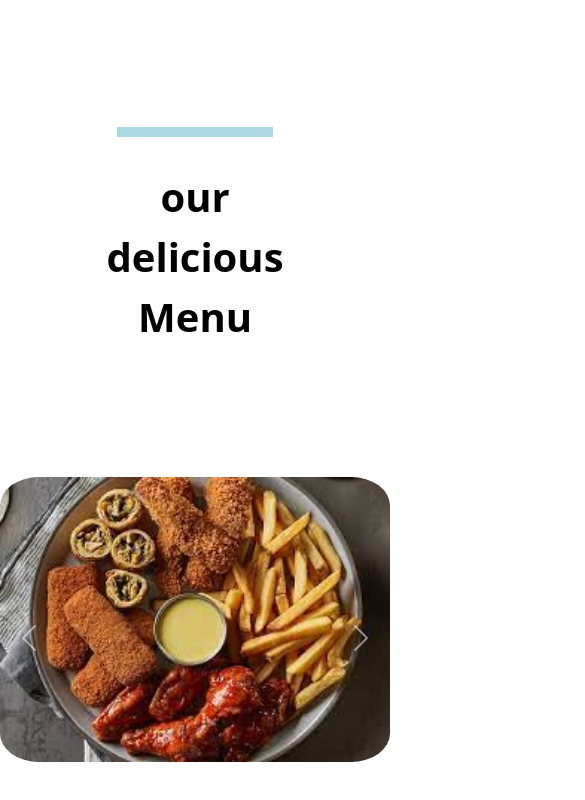
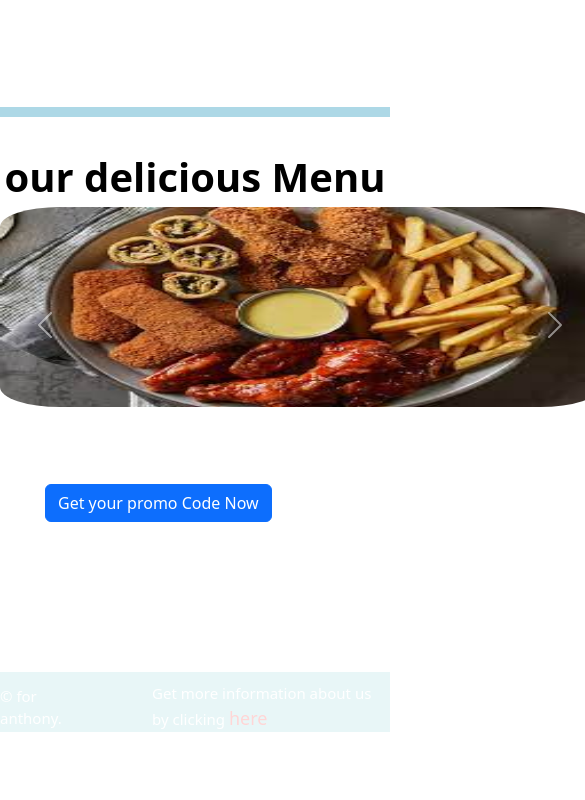
Before and after one commit to anthony12ach/Roadster-dinner, a plain HTML site: page index.html in a window 390 px wide. Shown: the part 1525-2325 px from the top of the page, 585 px wide, since content can reach past the window. After the commit the page ends 2273 px from the top, so only its background shows below. Drawn offline with nearby package versions, Linux system fonts and the light colour scheme.

Commit message:
footer and caroussel and promo added, will start with the contact

```diff
--- a/index.html
+++ b/index.html
@@ -15,6 +15,8 @@
   <link href="style.css" rel="stylesheet">
   <link href='https://fonts.googleapis.com/css?family=Vollkorn' rel='stylesheet' type='text/css'>
 
+  <!-- jqery link -->
+  <script src="https://ajax.googleapis.com/ajax/libs/jquery/1.11.3/jquery.min.js"></script>
 </head>
 
 <body>
@@ -24,7 +26,7 @@
     <source src="images/BusyRestaurantinEveningVidevo_preview.mp4" type="video/mp4">
   </video>
   <!-- create navigation bar With scrollspy-->
-  <nav class="navbar navbar-expand-lg .bg-dark-subtle ">
+  <nav class="navbar navbar-expand-lg .bg-dark-subtle " id="mynavbar">
     <div class="container-fluid">
       <a class="navbar-brand" href="#">
         <img src="images/roadster-diner-logo.png" alt="logo">
@@ -100,19 +102,19 @@
 
     <div class="carousel-inner mx-auto">
 
-      <div class="carousel-item active">
+      <div class="carousel-item active item">
         <img src="images/img2.jpeg" class="d-block w-100" alt="Super sampler">
         <h2>Super Sampler</h2>
       </div>
-      <div class="carousel-item ">
+      <div class="carousel-item  item">
         <img src="images/CHICKEN-STRIPS.webp" class="d-block w-100" alt="chiken strips">
         <h2>chiken strips</h2>
       </div>
-      <div class="carousel-item">
+      <div class="carousel-item item">
         <img src="images/MIGHTY-CHICKEN.webp" class="d-block w-100" alt="might chiken">
         <h2>mighty chiken</h2>
       </div>
-      <div class="carousel-item">
+      <div class="carousel-item item">
         <a target="_blank"
           href="https://loyaltyfeed.com/survey/deliverymenurd/roadsterdelivery?layout=launcherh#item=0"> <img
             src="images/menu logo.png" class="d-block w-100" alt="might chiken"></a>
@@ -123,7 +125,9 @@
             full menu: press me
           </a>
         </h2>
+
       </div>
+
     </div>
 
     <button class="carousel-control-prev" type="button" data-bs-target="#Menu1" data-bs-slide="prev">
@@ -136,22 +140,20 @@
       <span class="visually-hidden">Next</span>
     </button>
   </div>
-
-
+  <div class="promo">
+  <button type="button" class="btn btn-primary" id="promobtn">Get your promo Code Now</button>
+  <p id="promo"></p>
+</div>
   </div>
 
 
-
-
-
-
   <!-- add a footer for our website -->
-
-
-
-
-
-
+  <div class="footer">
+    <div class="container1">
+      <p class="copyright">&copy for anthony.</p>
+      <p>Get more information about us by clicking <a href="https://lnk.bio/roadsterdiner" target="_blank"> here</a></p>
+    </div>
+  </div>
 
   <!-- jQuery (necessary for Bootstrap's JavaScript plugins) -->
   <script src="https://cdn.jsdelivr.net/npm/bootstrap@5.3.0-alpha1/dist/js/bootstrap.bundle.min.js"
@@ -163,10 +165,20 @@
   <script>
     $(function () {
       $('.carousel').carousel({
-        interval: 10000
+        interval: 10
       });
     });
+
+
+    $(document).ready(function(){
+    $("#promobtn").mouseup(function(){
+       $( "#promo" ).text( "Use RamiTawil10 now to get 50% on your next order" ).show().fadeOut( 2000 );
+    });
+    });
+
+
   </script>
+
 </body>
 
 </html>
--- a/style.css
+++ b/style.css
@@ -35,7 +35,9 @@ video#bgvideo{
     .call-us{
         display: none;
     }
-
+  .navbar img{
+        width: 150px;
+  }
 }
 
 /* Home section */
@@ -72,10 +74,7 @@ video#bgvideo{
     background-color: white;
 }
 
-/*
-no video to work in a small devices:
-we are gonna hide it and show a picture accroos the whole webpage
- */
+
 
 
  /* about  */
@@ -110,11 +109,11 @@ we are gonna hide it and show a picture accroos the whole webpage
  /* carousel */
 
 
- #Menu{
-    width: 40%;
-    margin: 130px auto;
+ #Menu1{
+    width: 600px;
+    margin: 0 auto;
+
  }
-
  .carousel-item h2{
     text-align: center;
  }
@@ -131,6 +130,7 @@ we are gonna hide it and show a picture accroos the whole webpage
 }
 .carousel-item img{
     border-radius: 10%;
+
 }
 
 .carousel-item h2{
@@ -147,3 +147,57 @@ we are gonna hide it and show a picture accroos the whole webpage
 .menulink:hover{
     color: orange;
 }
+
+.promo{
+    width: 300px;
+    margin: 40px auto;
+
+}
+
+/*
+no video to work in a small devices:
+we are gonna hide it and show a picture accroos the whole webpage
+ */
+
+ @media screen and (max-width:768px){
+    .carousel-inner .item img{
+        height: 300px;
+    }
+    .carousel-inner .item h1{
+        font-size: 23px;
+    }
+ }
+
+ @media screen and (max-width:400px){
+    .carousel-inner .item img{
+        height: 200px;
+    }
+    .carousel-inner .item h1{
+        font-size: 17px;
+    }
+ }
+
+
+ /* footer section */
+ .footer{
+    height: 60px;
+    background-color:rgba(29, 167, 179,0.1);
+    color: white;
+    padding: 10px 0;
+    margin-top: 150px;
+    font-size: 15px;
+ }
+ .container1{
+    display: flex;
+    justify-content: center;
+    align-items: center;
+ }
+.copyright{
+    padding-right: 80px;
+ }
+
+ .footer p a{
+    color: rgb(255, 214, 214);
+    text-decoration: none;
+    font-size: 18px;
+ }
```
